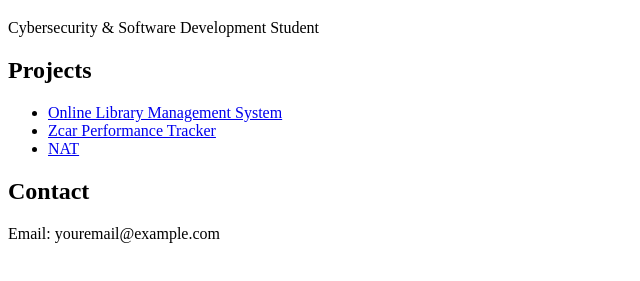
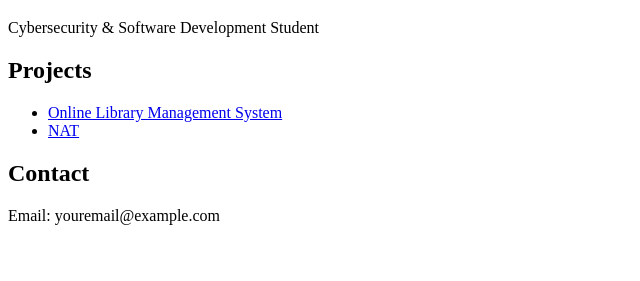
Before and after one commit to xavier-24/xavier-24.github.io, a plain HTML site: page index.html in a window 1280 px wide. Shown: the part 61-342 px from the top of the page, without its empty margins (0-640 px from the left). Drawn offline with Linux system fonts and the light colour scheme.

Commit message:
Update index.html

```diff
--- a/index.html
+++ b/index.html
@@ -12,7 +12,7 @@
   <h2>Projects</h2>
   <ul>
     <li><a href="https://github.com/xavier-24/src">Online Library Management System</a></li>
-    <li><a href="https://github.com/xavier-24/ZcarTracker">Zcar Performance Tracker</a></li>
+
     <li><a href="https://github.com/xavier-24/ZcarTracker">NAT</a></li>
   </ul>
 
```
